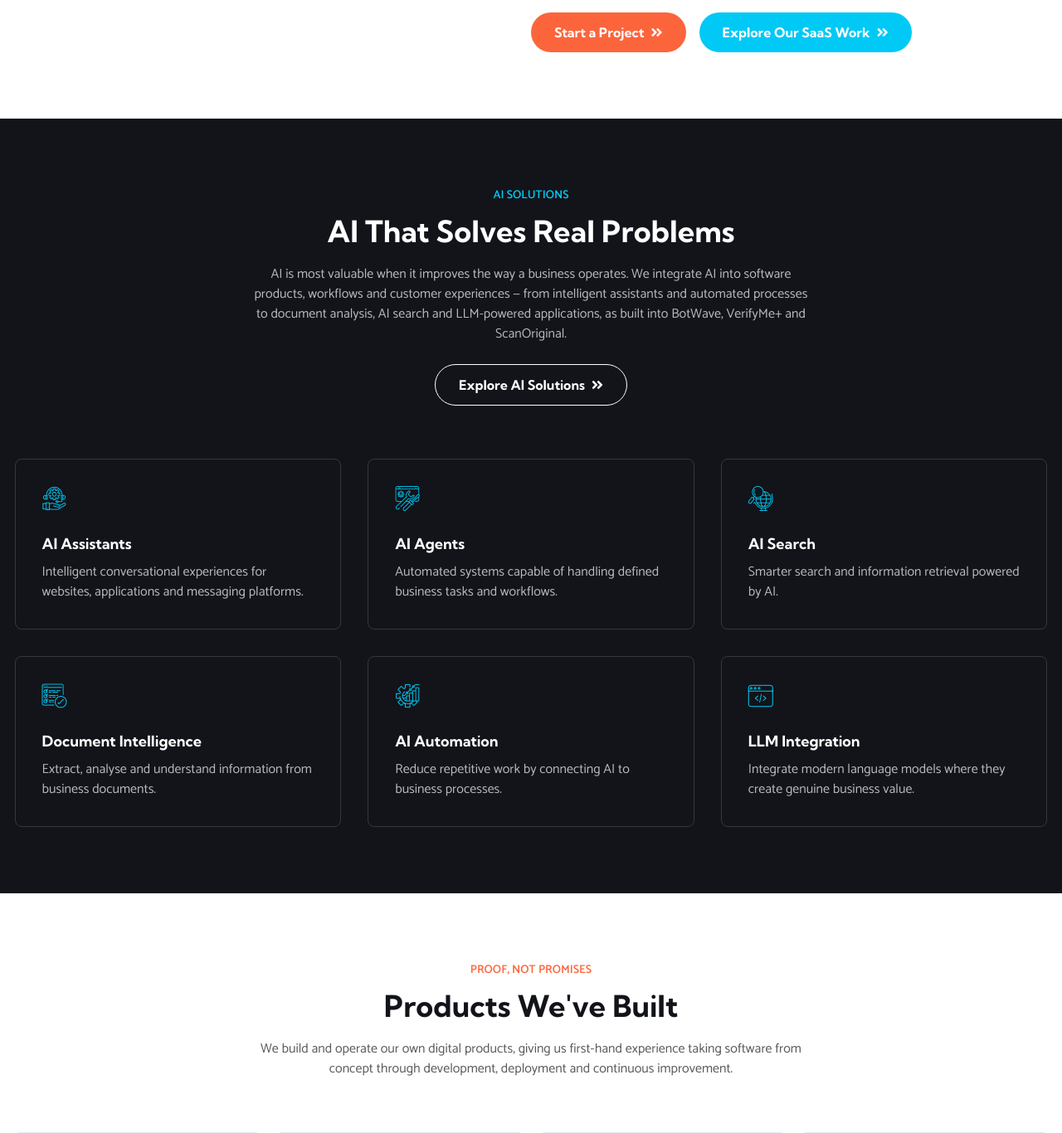
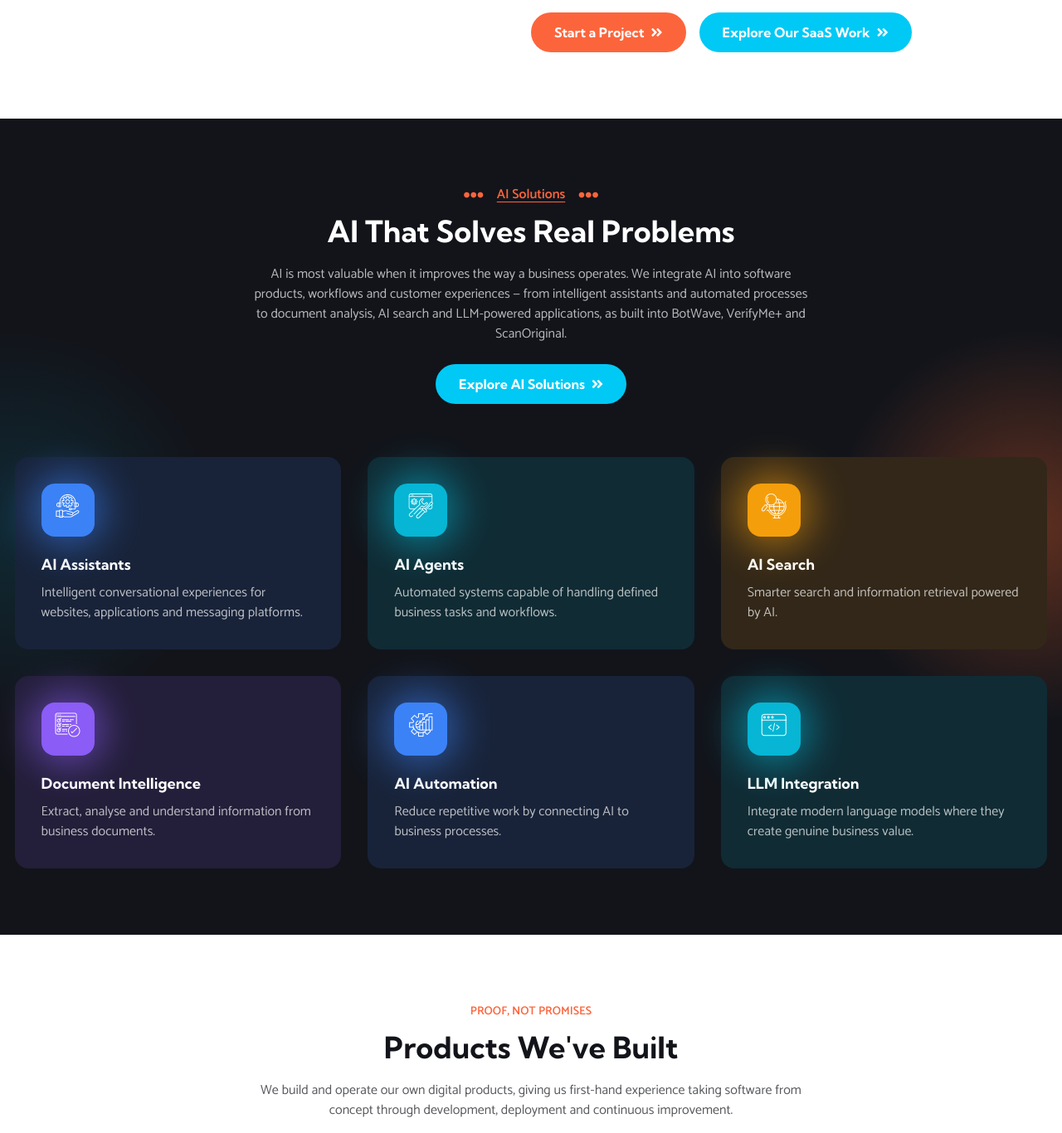
Before and after one commit to noblesomto/noblecontracts-website-laravel, a Laravel app: page / in a window 1280 px wide. Shown: the part 2718-4084 px from the top of the page at 83% size. Run offline with Laravel 10, Linux system fonts and the light colour scheme; some libraries are stand-ins or nearby versions; some web fonts are replaced.

Commit message:
Restyle AI Pitch section: colorful glowing badges, tinted dark cards, ambient glow
Applies the same colored-badge treatment from "What We Do" here, adapted
for the dark section background: each card gets a distinct accent color
(blue/cyan/amber/purple) with a 64px glowing icon badge and a low-opacity
color-mix tint into the section's dark ink base, instead of the previous
flat bordered cards with plain cyan-outline icons.

Also: "AI Solutions" label restyled with the dots+underline treatment
(dots on both sides this time, matching the mockup) instead of plain
uppercase text; "Explore AI Solutions" button changed from a transparent
outline to a filled cyan pill; added two soft radial glow blobs (orange
right, cyan left) to the section background for the ambient lighting
effect shown in the mockup.

Verified visually against the mockup in a live browser check.

Co-Authored-By: Claude Sonnet 5 <noreply@anthropic.com>
Claude-Session: https://claude.ai/code/session_013rbmC7wrN2zVUZMfn4pQKU

```diff
--- a/resources/views/frontend/index.blade.php
+++ b/resources/views/frontend/index.blade.php
@@ -108,25 +108,36 @@
 <!-- SaaS Pitch Block end -->
 
 <!-- AI Pitch Block start -->
-<section class="py-20 bg-ink text-white">
-    <div class="container-nb">
+<section class="ai-pitch relative py-20 bg-ink text-white overflow-hidden">
+    <div class="ai-pitch-glow ai-pitch-glow--right" aria-hidden="true"></div>
+    <div class="ai-pitch-glow ai-pitch-glow--left" aria-hidden="true"></div>
+    <div class="container-nb relative z-10">
         <div class="text-center max-w-2xl mx-auto mb-16" data-reveal>
-            <span class="text-accent-cyan uppercase text-sm font-semibold">AI Solutions</span>
+            <div class="flex items-center justify-center gap-4 text-accent font-bold">
+                <i class="fas fa-ellipsis-h text-2xl"></i>
+                <span class="underline underline-offset-4">AI Solutions</span>
+                <i class="fas fa-ellipsis-h text-2xl"></i>
+            </div>
             <h2 class="text-3xl md:text-4xl font-bold mt-3">AI That Solves Real Problems</h2>
             <p class="mt-5 text-white/70">AI is most valuable when it improves the way a business operates. We integrate AI into software products, workflows and customer experiences &mdash; from intelligent assistants and automated processes to document analysis, AI search and LLM-powered applications, as built into BotWave, VerifyMe+ and ScanOriginal.</p>
-            <a href="/ai-integration" class="theme-btn mt-6" style="background:transparent;border:1px solid #fff;">Explore AI Solutions <i class="fas fa-angle-double-right"></i></a>
+            <a href="/ai-integration" class="theme-btn mt-6" style="background:var(--color-accent-cyan);">Explore AI Solutions <i class="fas fa-angle-double-right"></i></a>
         </div>
         <div class="flex flex-wrap gap-8 justify-center">
             @foreach ([
-                ['icon' => 'flaticon-technical-support', 'title' => 'AI Assistants', 'text' => 'Intelligent conversational experiences for websites, applications and messaging platforms.'],
-                ['icon' => 'flaticon-settings', 'title' => 'AI Agents', 'text' => 'Automated systems capable of handling defined business tasks and workflows.'],
-                ['icon' => 'flaticon-search-location', 'title' => 'AI Search', 'text' => 'Smarter search and information retrieval powered by AI.'],
-                ['icon' => 'flaticon-checklist', 'title' => 'Document Intelligence', 'text' => 'Extract, analyse and understand information from business documents.'],
-                ['icon' => 'flaticon-optimization', 'title' => 'AI Automation', 'text' => 'Reduce repetitive work by connecting AI to business processes.'],
-                ['icon' => 'flaticon-web-programming', 'title' => 'LLM Integration', 'text' => 'Integrate modern language models where they create genuine business value.'],
+                ['icon' => 'flaticon-technical-support', 'title' => 'AI Assistants', 'text' => 'Intelligent conversational experiences for websites, applications and messaging platforms.', 'color' => '#3b82f6'],
+                ['icon' => 'flaticon-settings', 'title' => 'AI Agents', 'text' => 'Automated systems capable of handling defined business tasks and workflows.', 'color' => '#06b6d4'],
+                ['icon' => 'flaticon-search-location', 'title' => 'AI Search', 'text' => 'Smarter search and information retrieval powered by AI.', 'color' => '#f59e0b'],
+                ['icon' => 'flaticon-checklist', 'title' => 'Document Intelligence', 'text' => 'Extract, analyse and understand information from business documents.', 'color' => '#8b5cf6'],
+                ['icon' => 'flaticon-optimization', 'title' => 'AI Automation', 'text' => 'Reduce repetitive work by connecting AI to business processes.', 'color' => '#3b82f6'],
+                ['icon' => 'flaticon-web-programming', 'title' => 'LLM Integration', 'text' => 'Integrate modern language models where they create genuine business value.', 'color' => '#06b6d4'],
             ] as $item)
-            <div class="w-full sm:w-[calc(50%-1rem)] lg:w-[calc(33.333%-1.4rem)] border border-white/15 rounded-lg p-8" data-reveal>
-                <div class="text-3xl text-accent-cyan mb-4"><i class="{{ $item['icon'] }}"></i></div>
+            <div class="what-we-do-card w-full sm:w-[calc(50%-1rem)] lg:w-[calc(33.333%-1.4rem)] rounded-2xl p-8" style="background: color-mix(in srgb, {{ $item['color'] }} 14%, var(--color-ink));" data-reveal>
+                <div class="relative inline-flex mb-5">
+                    <div class="absolute -inset-3 rounded-full blur-xl opacity-60" style="background: {{ $item['color'] }};" aria-hidden="true"></div>
+                    <div class="relative w-16 h-16 rounded-2xl flex items-center justify-center" style="background: {{ $item['color'] }};">
+                        <i class="{{ $item['icon'] }} text-3xl text-white"></i>
+                    </div>
+                </div>
                 <h5 class="font-bold text-lg">{{ $item['title'] }}</h5>
                 <p class="mt-2 text-white/70">{{ $item['text'] }}</p>
             </div>
```
Also changed, not shown: public/frontend/css/tailwind-v2.css, resources/css/tailwind-v2-components.css.
